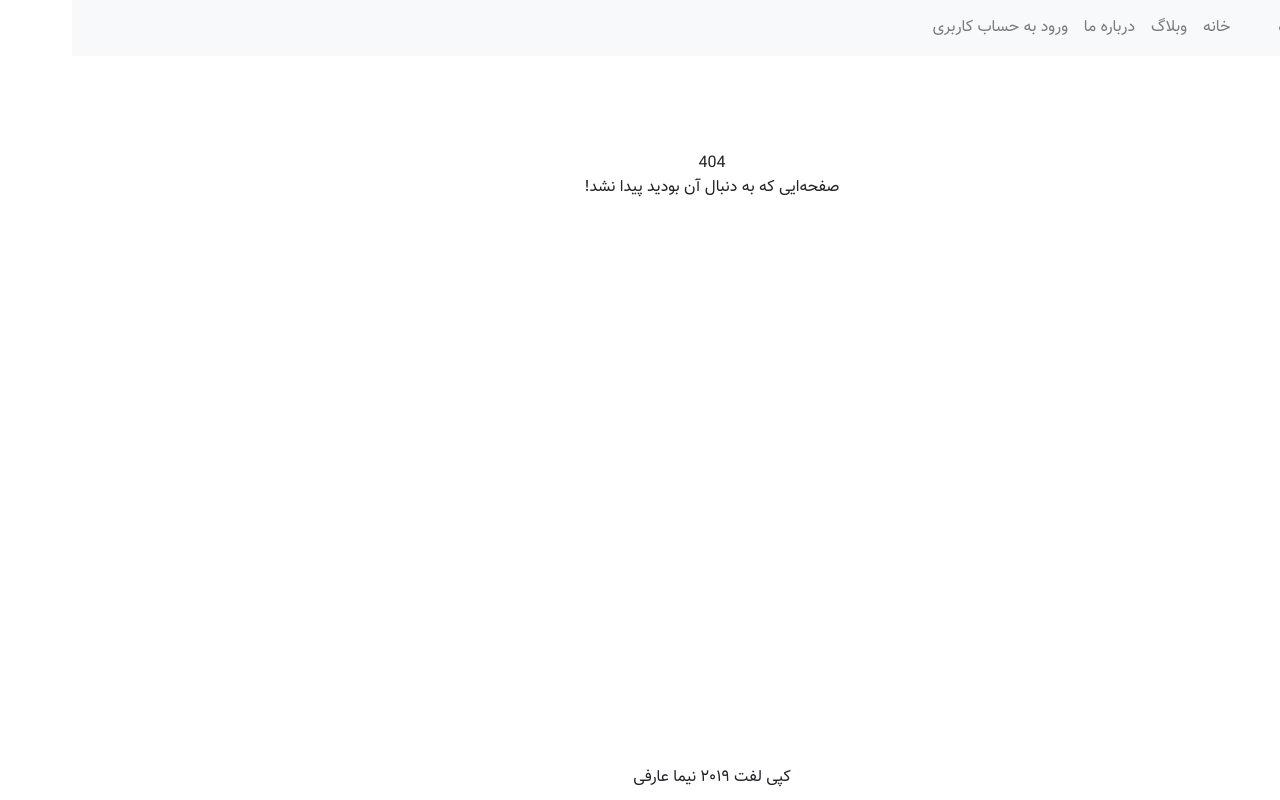
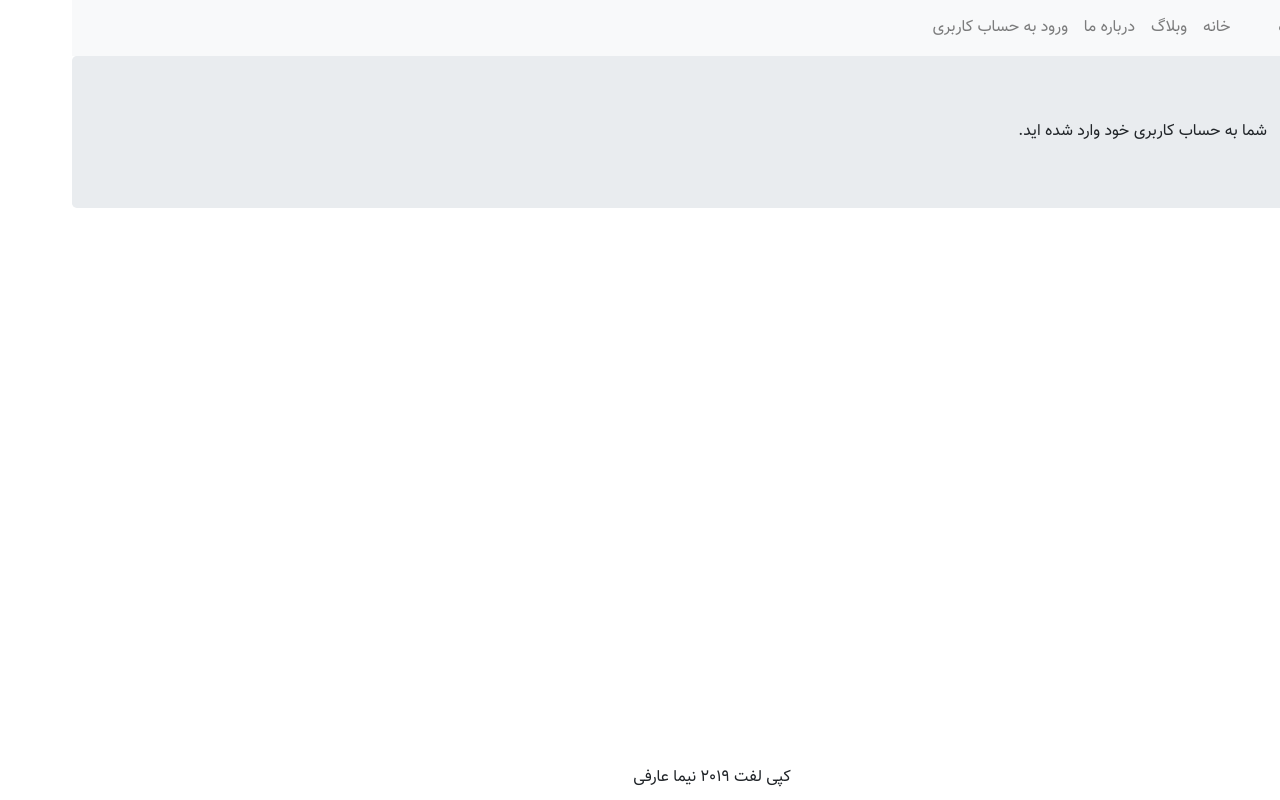
Before and after one commit to nimaa77/react-router-course, a React (Create React App) app: page /profile in a window 1280 px wide. Before the commit this address had no page. Built offline with nearby package versions, Linux system fonts and the light colour scheme.

Commit message:
add profilepage

```diff
--- /dev/null
+++ b/src/pages/ProfilePage.js
@@ -0,0 +1,14 @@
+import React from "react"
+import { Jumbotron, Container } from "reactstrap"
+
+function ProfilePage() {
+  return (
+    <div>
+      <Jumbotron>
+        <Container>شما به حساب کاربری خود وارد شده اید.</Container>
+      </Jumbotron>
+    </div>
+  )
+}
+
+export default ProfilePage
--- a/src/routes.js
+++ b/src/routes.js
@@ -5,6 +5,7 @@ import Blog from "pages/BlogPage"
 import NotFound from "pages/NotFound"
 import Example from "pages/Example"
 import Login from "pages/LoginPage"
+import ProfilePage from "pages/ProfilePage"
 
 const routes = [
   {
@@ -25,6 +26,10 @@ const routes = [
     component: Post,
   },
   {
+    path: "/profile",
+    component: ProfilePage,
+  },
+  {
     path: "/example/:sort(asc|dec)?",
     component: Example,
   },
```
